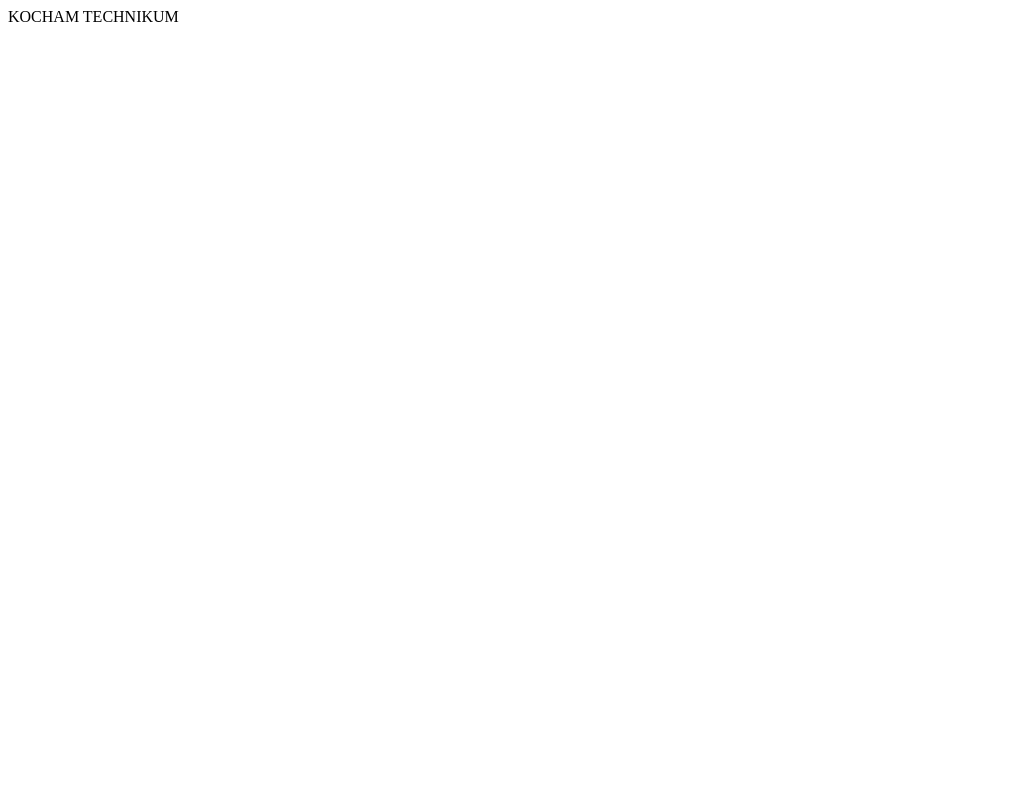
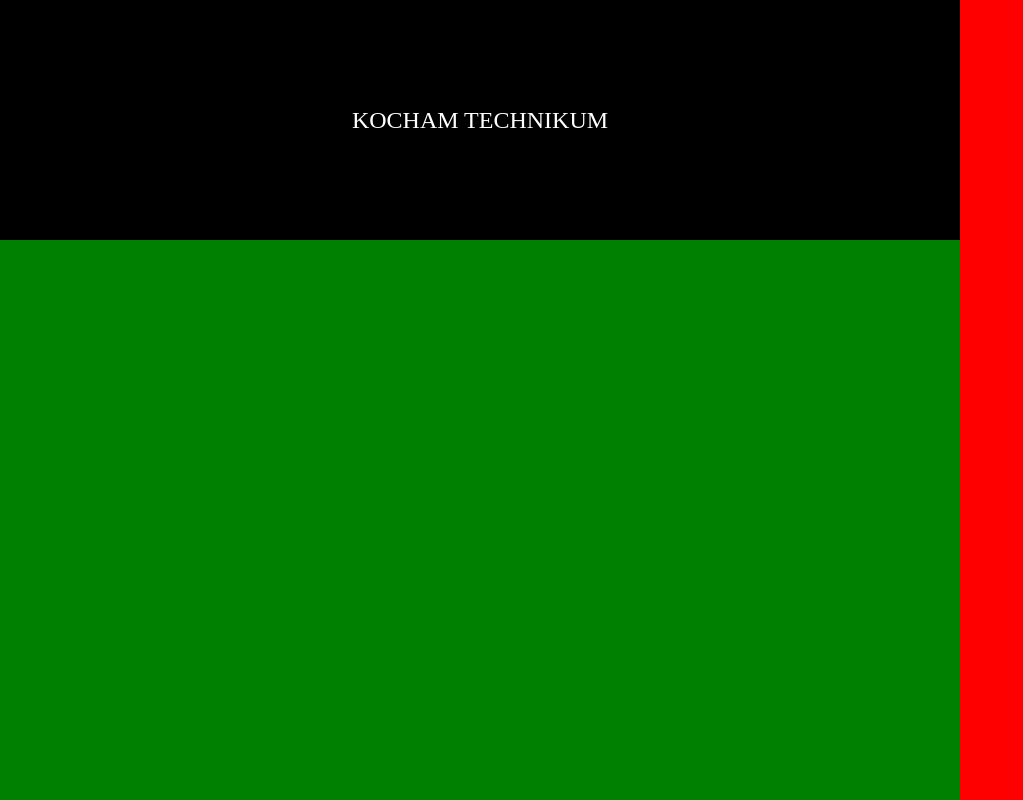
Before and after one commit to Unecomic/kocham-technikum, a plain HTML site: page index.html in a window 1280 px wide. Shown: the whole page, without its empty margins (0-1023 px from the left). Drawn offline with Linux system fonts and the light colour scheme.

Commit message:
Update style.css

```diff
--- a/style.css
+++ b/style.css
@@ -1,25 +1,37 @@
-header {
-    background-color: black;
-    color: white;
-    text-align: center;
-    font-size: 24px;
-    padding: 40px 0;
-    height: 30vh;
-}
 
-main {
+body {
+    margin: 0;
+    padding: 0;
     display: flex;
-}
-
-main section {
-    background-color: green;
-    width: 75%;
-    height: 70vh;
+    height: 100vh;
 }
 
 
-aside {
+#left {
+    width: 75%;
+    display: flex;
+    flex-direction: column;
+}
+
+
+#left1 {
+    background-color: black;
+    color: white;
+    display: flex;
+    justify-content: center;
+    align-items: center;
+    font-size: 24px;
+    height: 30%;
+}
+
+
+#left2 {
+    background-color: green;
+    height: 70%;
+}
+
+
+#right {
+    width: 25%;
     background-color: red;
-    width: 25%;
-    height: 70vh;
 }
```
